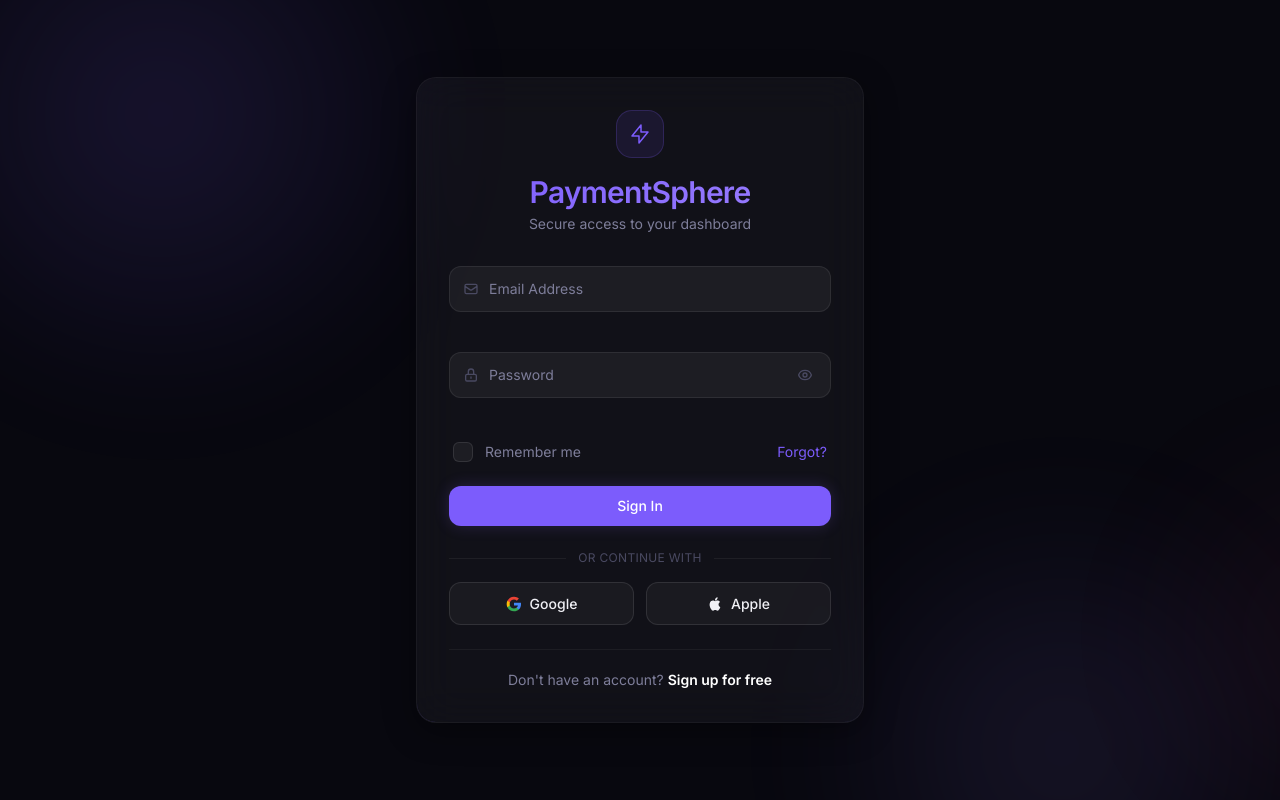
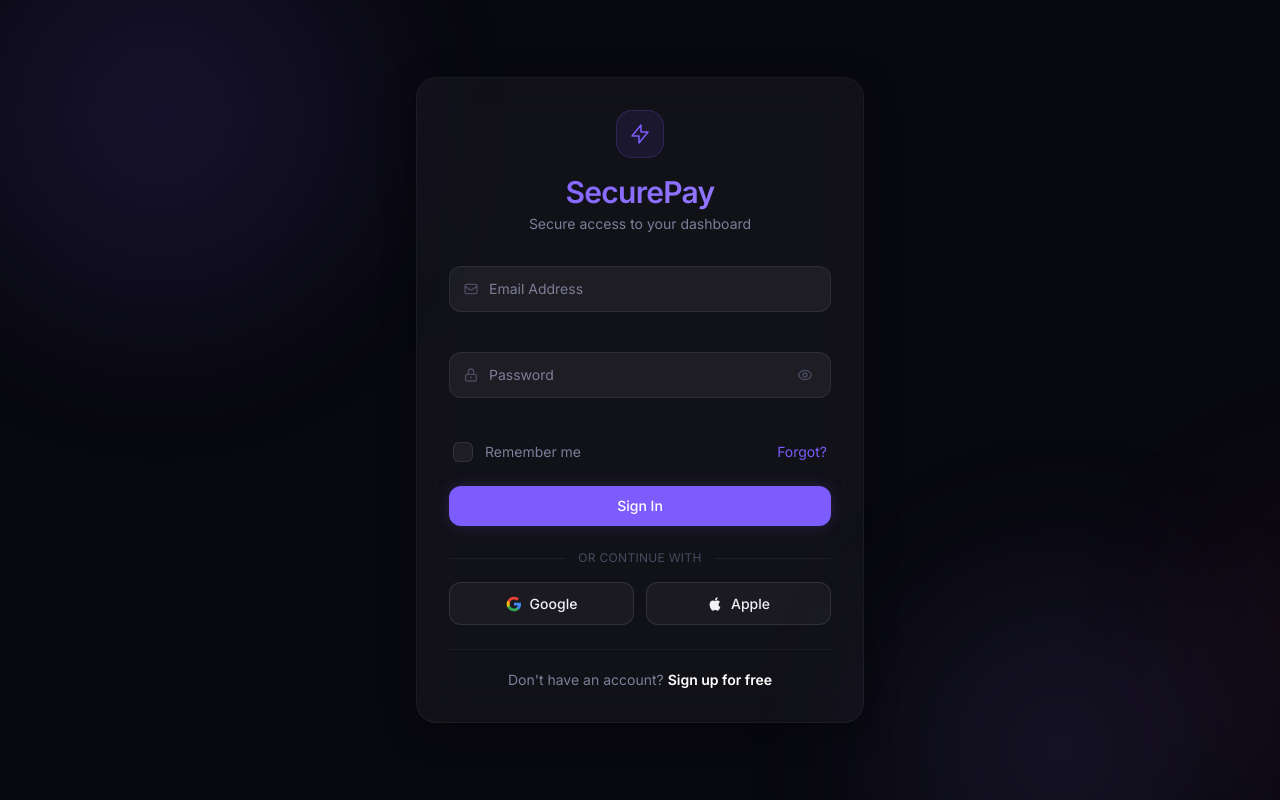
Before and after one commit to Faby12345/-payment-microservices-platform, a React (Vite) app in the folder frontend/: page / in a window 1280 px wide. Built offline with nearby package versions, Linux system fonts and the light colour scheme.

Commit message:
fixed flaoting label for inputs when focused

```diff
--- a/frontend/src/components/ui/Input/Input.tsx
+++ b/frontend/src/components/ui/Input/Input.tsx
@@ -117,10 +117,10 @@
                   /* Default (unfocused + empty): vertically centred */
                   'top-1/2 -translate-y-1/2 text-sm',
                   /* Focused OR filled: float up */
-                  'peer-focus:top-3 peer-focus:translate-y-0 peer-focus:text-[10px]',
+                  'peer-focus:top-1 peer-focus:translate-y-0 peer-focus:text-[10px]',
                   'peer-focus:text-[var(--color-brand-accent)]',
                   /* Filled but not focused */
-                  (hasValue) && '!top-3 !translate-y-0 !text-[10px]',
+                  (hasValue) && '!top-1 !translate-y-0 !text-[10px]',
                   error && 'peer-focus:text-[var(--color-brand-error)]',
               )}
           >
--- a/frontend/src/pages/AuthPage/AuthPage.tsx
+++ b/frontend/src/pages/AuthPage/AuthPage.tsx
@@ -259,7 +259,7 @@
                 </svg>
               </div>
               <h1 className="gradient-text text-3xl font-bold tracking-tight mb-1">
-                PaymentSphere
+                SecurePay
               </h1>
               <p className="text-[var(--color-brand-secondary)] text-sm">
                 {mode === 'login'
```
